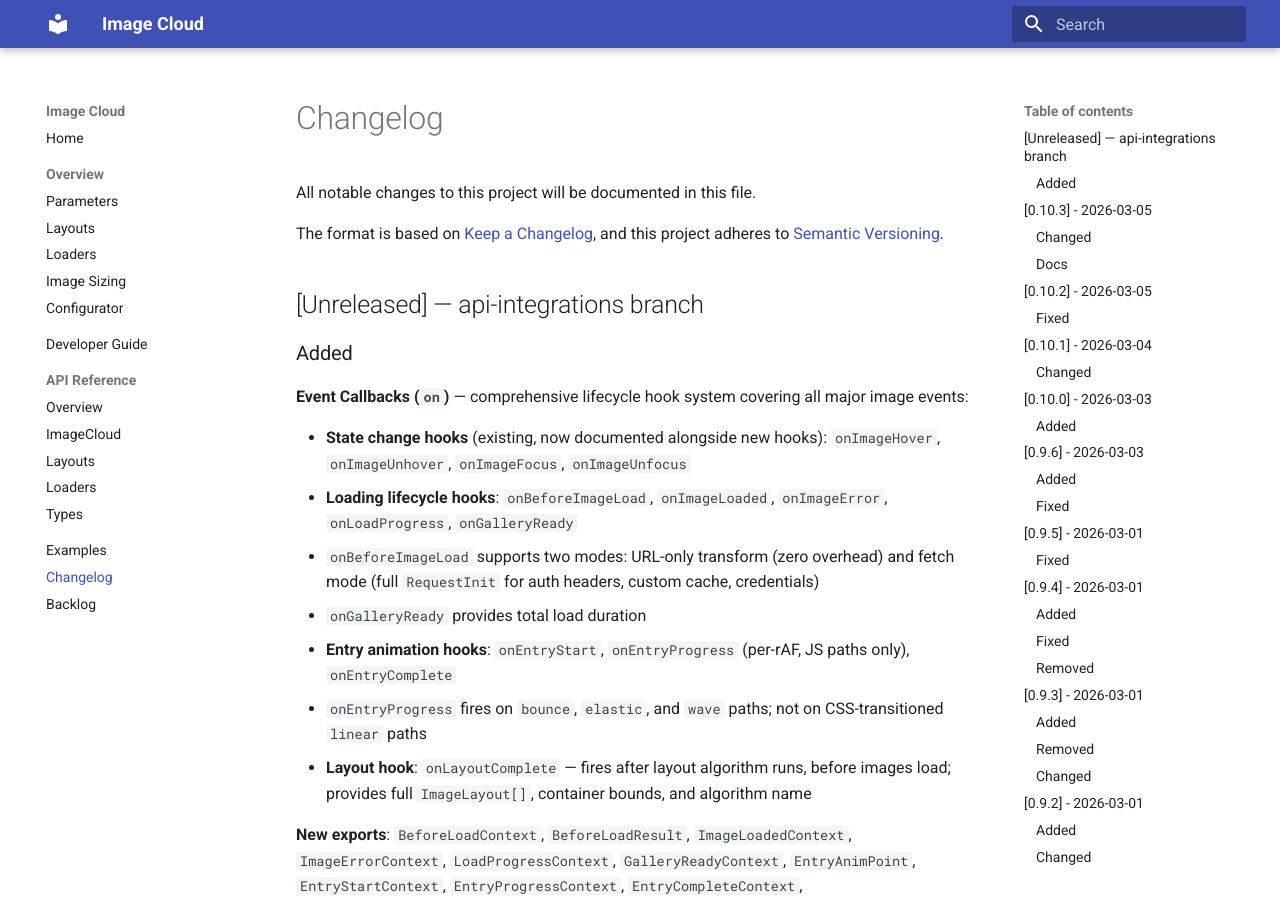
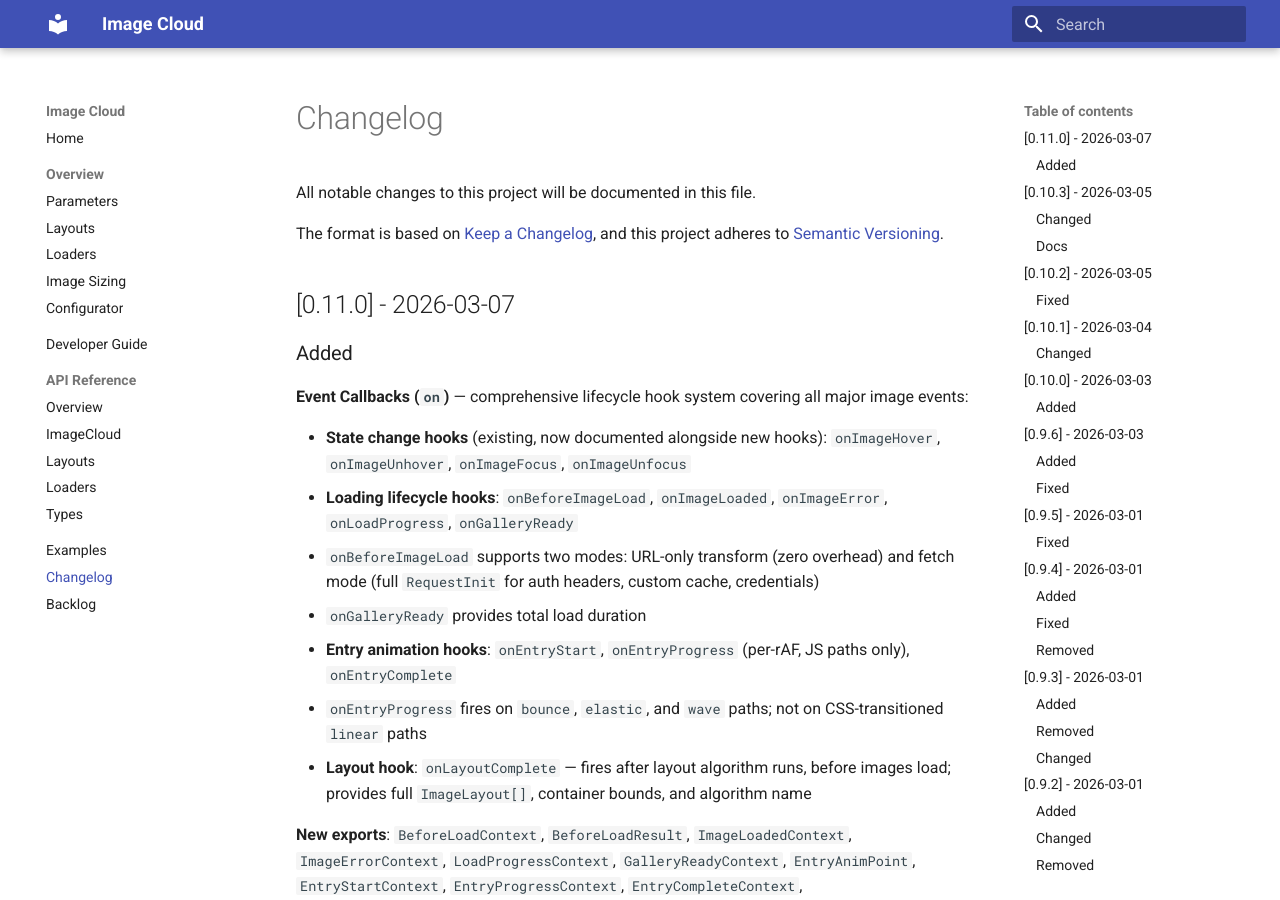
Before and after one commit to frybynite/image-cloud, an MkDocs documentation site: the page built from docs/changelog.md, in a window 1280 px wide and 900 px high. Built offline with MkDocs 1.6.1 and Material for MkDocs 9.7.7, drawn with Linux system fonts in a browser that asks for light colours.

Commit message:
Added load, layout, animation, and interaction hooks. 0.10.3 -> 0.11.0
Co-Authored-By: Claude Sonnet 4.6 (1M context) <noreply@anthropic.com>

```diff
--- a/docs/changelog.md
+++ b/docs/changelog.md
@@ -4,7 +4,7 @@ All notable changes to this project will be documented in this file.
 
 The format is based on [Keep a Changelog](https://keepachangelog.com/), and this project adheres to [Semantic Versioning](https://semver.org/).
 
-## [Unreleased] — api-integrations branch
+## [0.11.0] - 2026-03-07
 
 ### Added
 
--- a/package.json
+++ b/package.json
@@ -1,6 +1,6 @@
 {
   "name": "@frybynite/image-cloud",
-  "version": "0.10.3",
+  "version": "0.11.0",
   "description": "Javascript/TypeScript image cloud library with custom loaders, various layouts, full images styling, with animation and zoom effects",
   "type": "module",
   "main": "./dist/image-cloud.umd.js",
```
Also changed, not shown: 1 other file.
